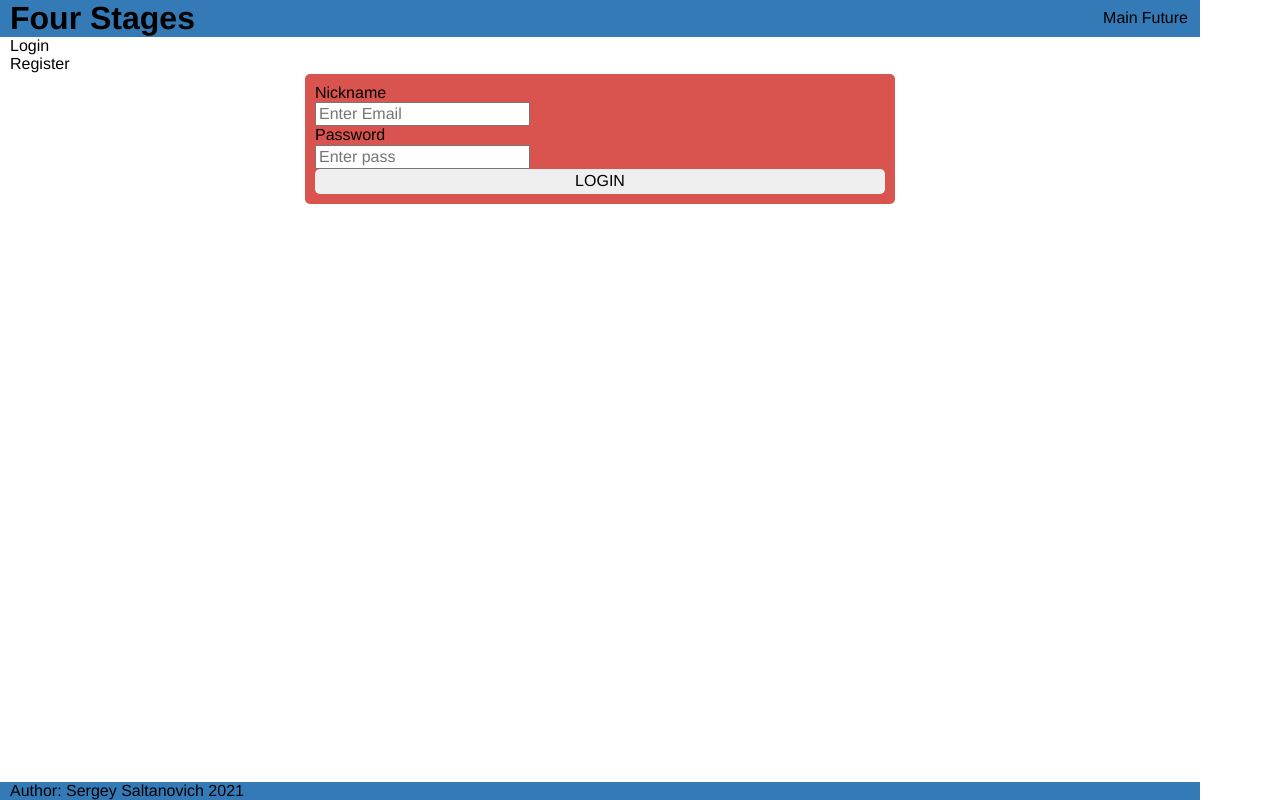
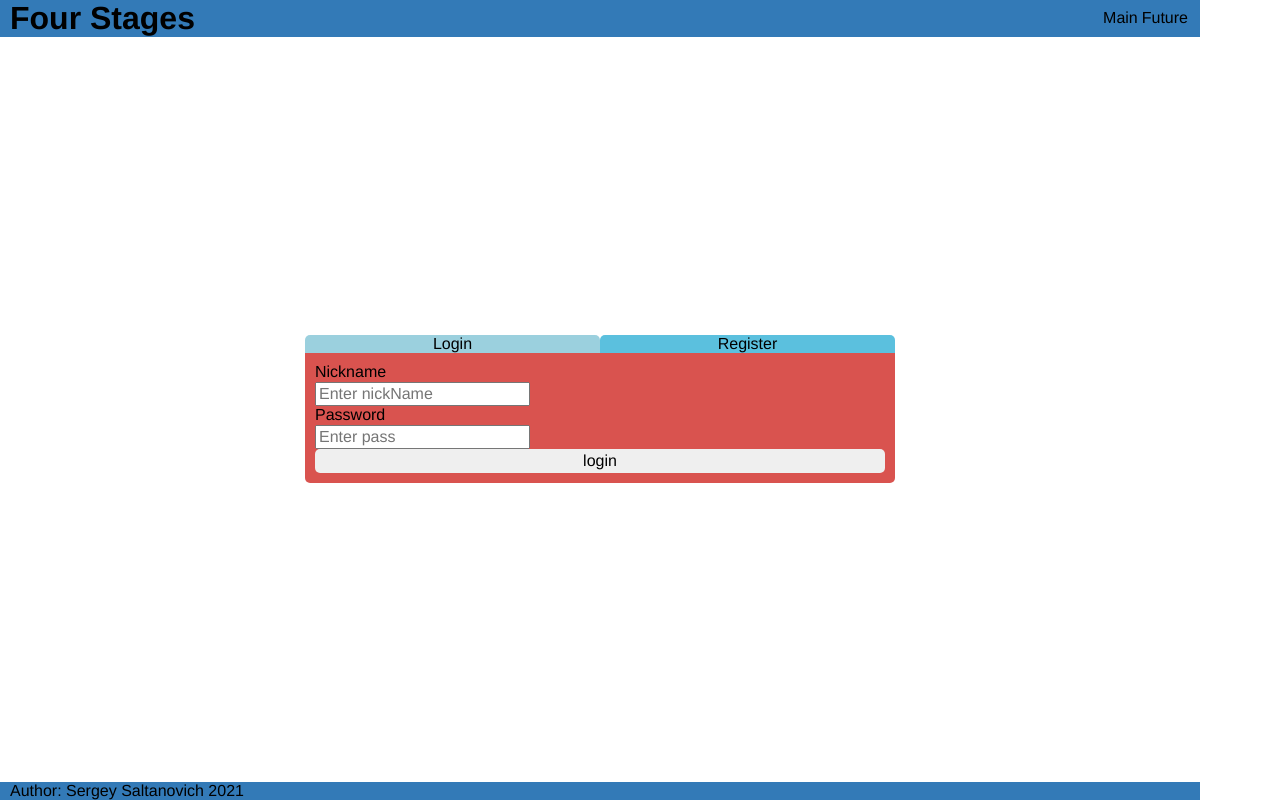
Before and after one commit to Srr233/FoStages, a React app: page / in a window 1280 px wide. Built offline with nearby package versions, Linux system fonts and the light colour scheme.

Commit message:
feat: implement simple form with backEnd

```diff
--- a/src/js/components/App.jsx
+++ b/src/js/components/App.jsx
@@ -54,8 +54,8 @@ const App = () => {
     }
     const responce = await sendReq(options);
 
-    if (!responce.errorIn) {
-      showMessage('BAD BOY');
+    if (responce.errorIn) {
+      showMessage(responce.errorIn);
     } else {
       console.log(responce);
     }
--- a/src/js/components/login/Form_tabs.jsx
+++ b/src/js/components/login/Form_tabs.jsx
@@ -15,7 +15,7 @@ const Tabs = ({ cb }) => {
   }
 
   return (
-    <ul onClick={clickHandler}>
+    <ul onClick={clickHandler} className="form_tabs">
       <li className="active_tab" id="login">Login</li>
       <li id="register">Register</li>
     </ul>
--- a/src/js/components/login/index.jsx
+++ b/src/js/components/login/index.jsx
@@ -9,10 +9,10 @@ const Form = ({ cb }) => {
     setTypeForm(type);
   }
   return (
-    <div className="form-wrapper">
+    <section className="form-wrapper">
       <Tabs cb={tabsChange}/>
       <Login cb={cb} type={typeForm}/>
-    </div>
+    </section>
   )
 }
 
--- a/src/js/components/login/login.jsx
+++ b/src/js/components/login/login.jsx
@@ -42,10 +42,10 @@ const Login = ({ type, cb }) => {
         {isBadPass ? <Message message={ message } /> : ''}
         <form method="put" action="#" className="form">
           <label htmlFor="name">Nickname</label>
-          <input data-nick type="text" placeholder="Enter Email" required />
+          <input data-nick type="text" placeholder="Enter nickName" required />
           <label htmlFor="psw">Password</label>
           <input data-pass type="password" placeholder="Enter pass" required />
-          <Button type="submit" name="LOGIN" cb={ handlers.login } />
+          <Button type="submit" name="login" cb={ handlers.login } />
         </form>
       </div>
     ),
@@ -54,12 +54,12 @@ const Login = ({ type, cb }) => {
         {isBadPass ? <Message message={message} /> : ''}
         <form method="put" action="#" className="form">
           <label htmlFor="name">Nickname</label>
-          <input data-nick type="text" placeholder="Enter Email" required />
+          <input data-nick type="text" placeholder="Enter nickName" required />
           <label htmlFor="psw">Password</label>
           <input data-pass type="password" placeholder="Enter pass" required />
           <label htmlFor="psw-repeat"><b>Repeat Password</b></label>
           <input data-repeat type="password" placeholder="Repeat Password" required />
-          <Button type="submit" name="LOGIN" cb={ handlers.register } />
+          <Button type="submit" name="sign up" cb={ handlers.register } />
         </form>
       </div>
     )
--- a/src/styles/index.scss
+++ b/src/styles/index.scss
@@ -4,6 +4,7 @@
 @import './sass/base/base.scss';
 @import './sass/base/form.scss';
 @import './sass/base/button.scss';
+@import './sass/base/message.scss';
 
 // container
 @import './sass/container.scss';
@@ -12,3 +13,4 @@
 @import './sass/components/header.scss';
 @import './sass/components/footer.scss';
 @import './sass/components/login.scss';
+@import './sass/components/forms_tab.scss';
--- a/src/styles/sass/base/base.scss
+++ b/src/styles/sass/base/base.scss
@@ -1,5 +1,7 @@
 $brand-primary: darken(#428bca, 6.5%);
 $brand-success: #5cb85c;
 $brand-info:    #5bc0de;
+$brand-info-active: #9bd0de;
 $brand-warning: #f0ad4e;
 $brand-danger:  #d9534f;
+$brand-wrong: #f9534f;
--- a/src/styles/sass/base/form.scss
+++ b/src/styles/sass/base/form.scss
@@ -3,7 +3,11 @@
   flex-direction: column;
   align-items: baseline;
   padding: 10px;
-  border-radius: 5px;
-  height: 50%;
+  border-bottom-left-radius: 5px;
+  border-bottom-right-radius: 5px;
   width: 50%;
 }
+.form-wrapper {
+  display: flex;
+  flex-direction: column;
+}
--- /dev/null
+++ b/src/styles/sass/base/message.scss
@@ -0,0 +1,20 @@
+@keyframes popUp {
+  0% {top: 0%;}
+  95% {top: 52%;}
+  100%{top: 50%;}
+}
+.message {
+  position: absolute;
+  width: 50%;
+  height: 20%;
+  top: 0%;
+  left: 50%;
+  display: flex;
+  align-items: center;
+  justify-content: center;
+  animation: popUp 1 forwards;
+  transition: 1s;
+  text-align: center;
+  transform: translateX(-50%) translateY(-50%);
+  background-color: rgba($color: $brand-wrong, $alpha: .5);
+}
--- /dev/null
+++ b/src/styles/sass/components/forms_tab.scss
@@ -0,0 +1,18 @@
+.form_tabs {
+  display: flex;
+  justify-content: space-between;
+  align-self: center;
+  width: 50%;
+  li {
+    width: 100%;
+    text-align: center;
+    background-color: $brand-info;
+    border-top-left-radius: 5px;
+    border-top-right-radius: 5px;
+    cursor: pointer;
+  }
+}
+
+.active_tab {
+  background-color: $brand-info-active!important;
+}
--- a/src/styles/sass/container.scss
+++ b/src/styles/sass/container.scss
@@ -19,3 +19,8 @@ main {
   padding: 0 10px;
   max-width: 1200px;
 }
+#root.container {
+  display: flex;
+  flex-direction: column;
+  justify-content: center;
+}
```
